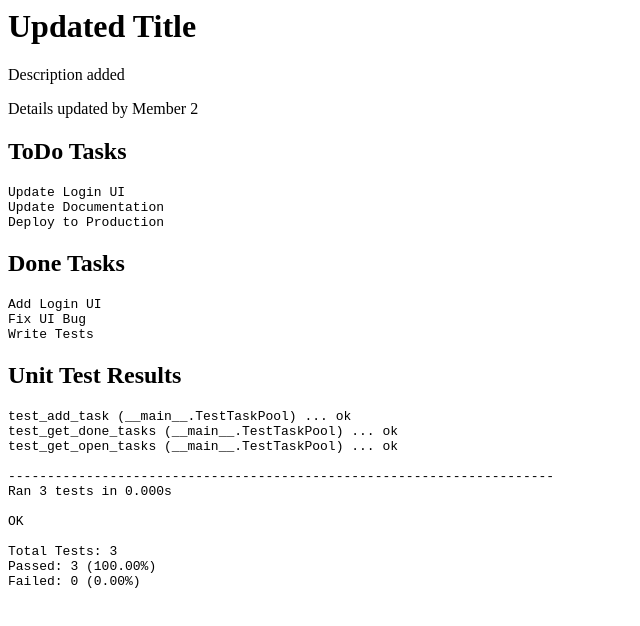
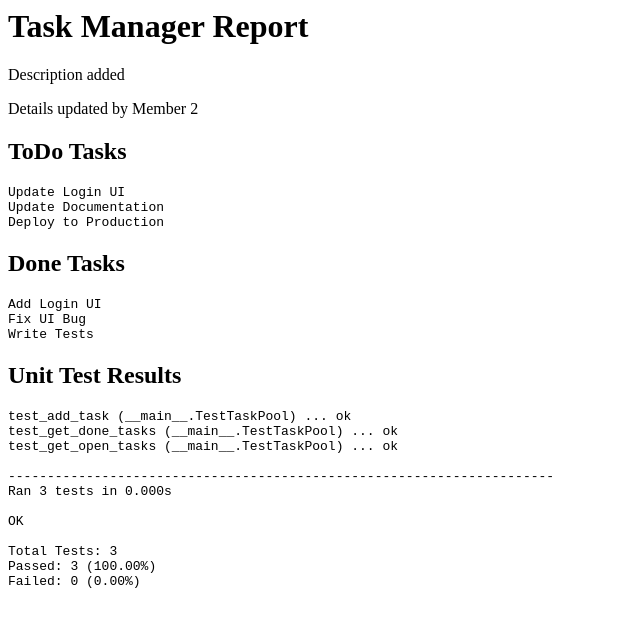
Before and after one commit to lewishofman/ppc, a plain HTML site: page index.html in a window 1280 px wide. Shown: the whole page, without its empty margins (0-640 px from the left). Drawn offline with Linux system fonts and the light colour scheme.

Commit message:
testing activity 10
Update task manager report heading

```diff
--- a/index.html
+++ b/index.html
@@ -1,4 +1,4 @@
-<h1>Updated Title</h1>
+<h1>Task Manager Report</h1>
 <p>Description added</p>
 <p>Details updated by Member 2</p>
 
```
